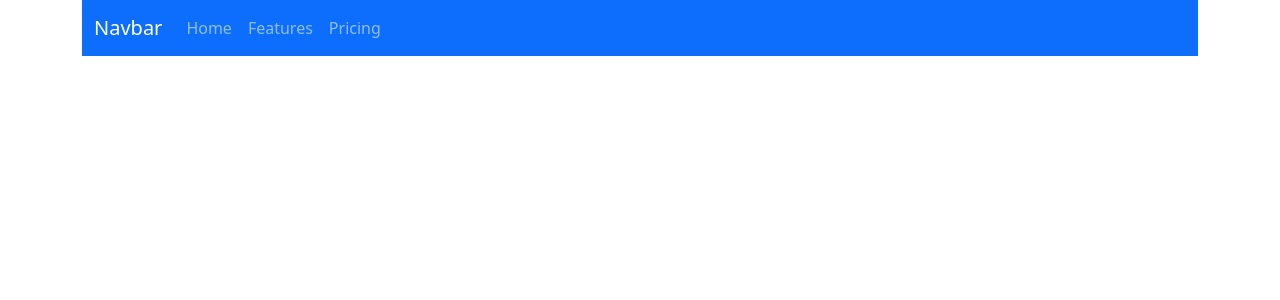
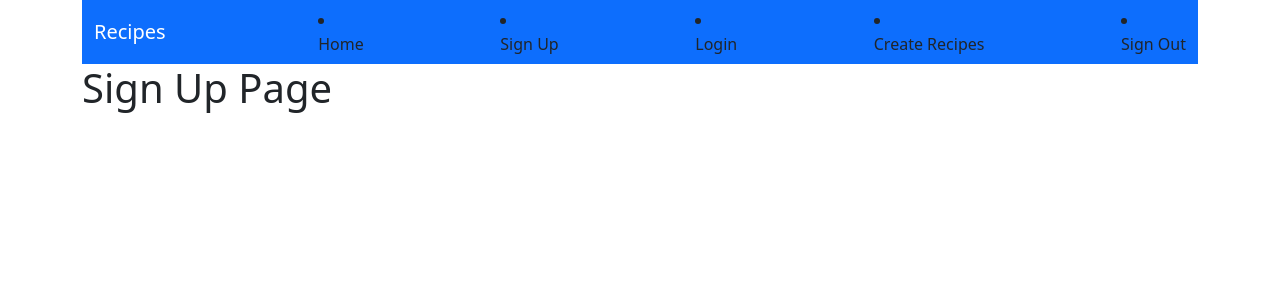
Before and after one commit to yanliu1111/React_Flask_fullStack_project, a React (Vite) app in the folder client/: page /signup in a window 1280 px wide. Shown: the top 300 px of the page. Built offline with nearby package versions, Linux system fonts and the light colour scheme.

Commit message:
feat: pages create w Routes and Route

```diff
--- /dev/null
+++ b/client/src/components/CreateRecipe.jsx
@@ -0,0 +1,11 @@
+import React from "react";
+
+const CreateRecipePage = () => {
+  return (
+    <div className="Create Recipe">
+      <h1>Create Recipe Page</h1>
+    </div>
+  );
+};
+
+export default CreateRecipePage;
--- /dev/null
+++ b/client/src/components/Home.jsx
@@ -0,0 +1,11 @@
+import React from "react";
+
+const HomePage = () => {
+  return (
+    <div className="home">
+      <h1>Home Page</h1>
+    </div>
+  );
+};
+
+export default HomePage;
--- /dev/null
+++ b/client/src/components/Login.jsx
@@ -0,0 +1,11 @@
+import React from "react";
+
+const LoginPage = () => {
+  return (
+    <div className="login">
+      <h1>Login Page</h1>
+    </div>
+  );
+};
+
+export default LoginPage;
--- a/client/src/components/Navbar.jsx
+++ b/client/src/components/Navbar.jsx
@@ -2,18 +2,103 @@ import React from "react";
 import Container from "react-bootstrap/Container";
 import Nav from "react-bootstrap/Nav";
 import Navbar from "react-bootstrap/Navbar";
-const Navbarr = () => {
+import { Link } from "react-router-dom";
+const LoggedInLinks = () => {
   return (
-    <Navbar bg="primary" variant="dark">
-      <Container>
-        <Navbar.Brand href="#home">Navbar</Navbar.Brand>
-        <Nav className="me-auto">
-          <Nav.Link href="#home">Home</Nav.Link>
-          <Nav.Link href="#features">Features</Nav.Link>
-          <Nav.Link href="#pricing">Pricing</Nav.Link>
-        </Nav>
-      </Container>
-    </Navbar>
+    <>
+      <li className="nav-item">
+        <Link className="nav-link active" to="/">
+          Home
+        </Link>
+      </li>
+      <li className="nav-item">
+        <Link className="nav-link  active" to="/create_recipe">
+          Create Recipes
+        </Link>
+      </li>
+      <li className="nav-item">
+        <a
+          className="nav-link active"
+          href="#"
+          onClick={() => {
+            logout();
+          }}
+        >
+          Log Out
+        </a>
+      </li>
+    </>
   );
 };
-export default Navbarr;
+
+const LoggedOutLinks = () => {
+  return (
+    <>
+      <li className="nav-item">
+        <Link className="nav-link active" to="/">
+          Home
+        </Link>
+      </li>
+      <li className="nav-item">
+        <Link className="nav-link active" to="/signup">
+          Sign Up
+        </Link>
+      </li>
+      <li className="nav-item">
+        <Link className="nav-link active" to="/login">
+          Login
+        </Link>
+      </li>
+    </>
+  );
+};
+
+const NavBarr = () => {
+  return (
+    <nav className="navbar navbar-expand-lg navbar-dark bg-primary">
+      <div className="container-fluid">
+        <Link className="navbar-brand" to="/">
+          Recipes
+        </Link>
+        <button
+          className="navbar-toggler"
+          type="button"
+          data-bs-toggle="collapse"
+          data-bs-target="#navbarNav"
+          aria-controls="navbarNav"
+          aria-expanded="false"
+          aria-label="Toggle navigation"
+        >
+          <span className="navbar-toggler-icon"></span>
+        </button>
+        <li className="nav-item">
+          <Link className="nav-link active" to="/">
+            Home
+          </Link>
+        </li>
+        <li className="nav-item">
+          <Link className="nav-link active" to="/signup">
+            Sign Up
+          </Link>
+        </li>
+        <li className="nav-item">
+          <Link className="nav-link active" to="/login">
+            Login
+          </Link>
+        </li>
+        <li className="nav-item">
+          <Link className="nav-link active" to="/create_recipe">
+            Create Recipes
+          </Link>
+        </li>
+        <li className="nav-item">
+          <Link className="nav-link active" to="/">
+            Sign Out
+          </Link>
+        </li>
+      </div>
+    </nav>
+  );
+};
+
+export default NavBarr;
--- /dev/null
+++ b/client/src/components/Signup.jsx
@@ -0,0 +1,11 @@
+import React from "react";
+
+const SignUpPage = () => {
+  return (
+    <div className="Sign Up">
+      <h1>Sign Up Page</h1>
+    </div>
+  );
+};
+
+export default SignUpPage;
--- a/client/src/index.jsx
+++ b/client/src/index.jsx
@@ -1,9 +1,14 @@
 import "bootstrap/dist/css/bootstrap.min.css";
 import React from "react";
 import { createRoot } from "react-dom/client";
-import Navbarr from "./components/Navbar";
+import NavBarr from "./components/Navbar";
+import { BrowserRouter as Router, Route, Routes } from "react-router-dom";
+import HomePage from "./components/Home";
+import SignUpPage from "./components/Signup";
+import LoginPage from "./components/Login";
+import CreateRecipePage from "./components/CreateRecipe";
 
-// eslint-disable-next-line react-refresh/only-export-components
+// 1st api call test
 const App = () => {
   // useEffect(() => {
   //   fetch("/api/recipe/hello")
@@ -17,9 +22,17 @@ const App = () => {
   // const [message, setMessage] = useState("");
 
   return (
-    <div className="container">
-      <Navbarr />
-    </div>
+    <Router>
+      <div className="container">
+        <NavBarr />
+        <Routes>
+          <Route path="/" element={<HomePage />} />
+          <Route path="/login" element={<LoginPage />} />
+          <Route path="/signup" element={<SignUpPage />} />
+          <Route path="/create_recipe" element={<CreateRecipePage />} />
+        </Routes>
+      </div>
+    </Router>
   );
 };
 
```
